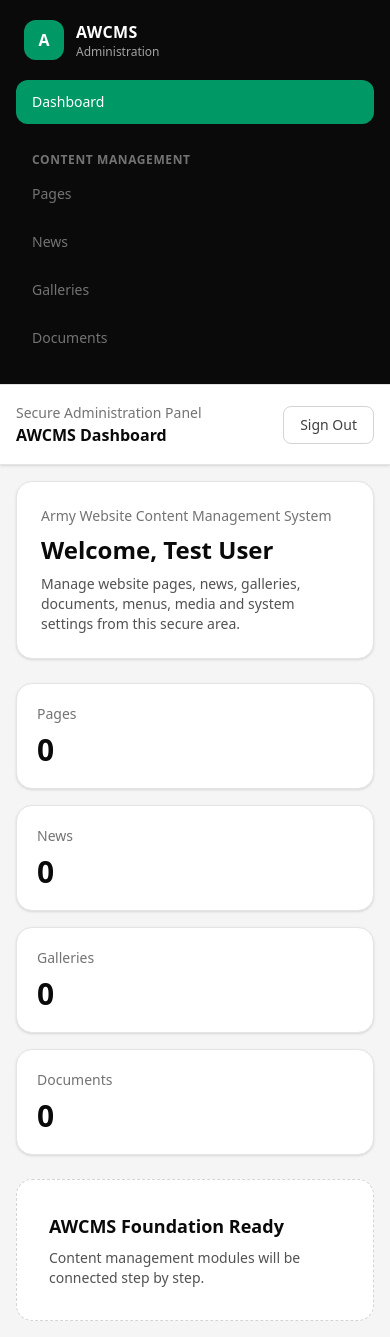
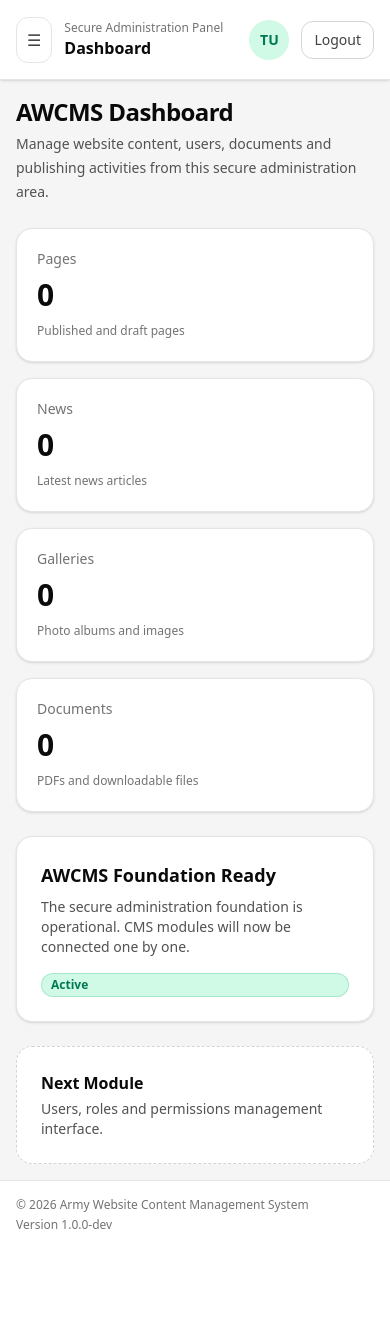
Before and after one commit to isuruaav/awcms, a Laravel app: page /admin in a window 390 px wide. After the commit the page ends 1229 px from the top, so only its background shows below. Run offline with Laravel 12, Linux system fonts and the light colour scheme; a user stored in the database is signed in; data comes from the database, SQL or seed files in the repository; style sheets or scripts are compiled from the project's sources; some libraries are stand-ins or nearby versions.

Commit message:
feat: build responsive permission-aware admin layout

```diff
--- /dev/null
+++ b/config/awcms.php
@@ -0,0 +1,17 @@
+<?php
+
+return [
+    'name' => env('AWCMS_NAME', 'AWCMS'),
+
+    'full_name' => env(
+        'AWCMS_FULL_NAME',
+        'Army Website Content Management System'
+    ),
+
+    'version' => env('AWCMS_VERSION', '1.0.0-dev'),
+
+    'support_email' => env(
+        'AWCMS_SUPPORT_EMAIL',
+        'support@example.com'
+    ),
+];
--- a/resources/css/app.css
+++ b/resources/css/app.css
@@ -64,3 +64,8 @@ select:focus[data-flux-control] {
 /* \[:where(&)\]:size-4 {
     @apply size-4;
 } */
+
+
+[x-cloak] {
+    display: none !important;
+}
--- a/resources/views/admin/dashboard.blade.php
+++ b/resources/views/admin/dashboard.blade.php
@@ -1,51 +1,69 @@
-<x-layouts.admin :title="__('AWCMS Dashboard')">
-    <div class="flex w-full flex-col gap-6">
+<x-layouts.admin :title="__('Dashboard')">
+    <div class="space-y-6">
+        <x-admin.page-header
+            title="AWCMS Dashboard"
+            description="Manage website content, users, documents and publishing activities from this secure administration area."
+        />
+
+        <section class="grid gap-4 sm:grid-cols-2 xl:grid-cols-4">
+            <x-admin.stat-card
+                title="Pages"
+                value="0"
+                description="Published and draft pages"
+            />
+
+            <x-admin.stat-card
+                title="News"
+                value="0"
+                description="Latest news articles"
+            />
+
+            <x-admin.stat-card
+                title="Galleries"
+                value="0"
+                description="Photo albums and images"
+            />
+
+            <x-admin.stat-card
+                title="Documents"
+                value="0"
+                description="PDFs and downloadable files"
+            />
+        </section>
+
         <section
             class="rounded-2xl border border-zinc-200
                    bg-white p-6 shadow-sm"
         >
-            <p class="text-sm font-medium text-zinc-500">
-                Army Website Content Management System
-            </p>
+            <div
+                class="flex flex-col gap-4 sm:flex-row
+                       sm:items-start sm:justify-between"
+            >
+                <div>
+                    <h2 class="text-lg font-semibold text-zinc-950">
+                        AWCMS Foundation Ready
+                    </h2>
 
-            <h2 class="mt-2 text-2xl font-bold text-zinc-950">
-                Welcome, {{ auth()->user()->name }}
-            </h2>
+                    <p class="mt-2 max-w-2xl text-sm text-zinc-600">
+                        The secure administration foundation is operational.
+                        CMS modules will now be connected one by one.
+                    </p>
+                </div>
 
-            <p class="mt-2 max-w-2xl text-sm text-zinc-600">
-                Manage website pages, news, galleries, documents,
-                menus, media and system settings from this secure area.
-            </p>
-        </section>
-
-        <section class="grid gap-4 sm:grid-cols-2 xl:grid-cols-4">
-            @foreach (['Pages', 'News', 'Galleries', 'Documents'] as $module)
-                <article
-                    class="rounded-2xl border border-zinc-200
-                           bg-white p-5 shadow-sm"
-                >
-                    <p class="text-sm text-zinc-500">
-                        {{ $module }}
-                    </p>
-
-                    <p class="mt-2 text-3xl font-bold text-zinc-950">
-                        0
-                    </p>
-                </article>
-            @endforeach
+                <x-admin.status-badge status="active" />
+            </div>
         </section>
 
         <section
             class="rounded-2xl border border-dashed
-                   border-zinc-300 bg-white p-8"
+                   border-zinc-300 bg-white p-6"
         >
-            <h2 class="text-lg font-semibold text-zinc-950">
-                AWCMS Foundation Ready
+            <h2 class="font-semibold text-zinc-950">
+                Next Module
             </h2>
 
-            <p class="mt-2 text-sm text-zinc-600">
-                Content management modules will be connected
-                step by step.
+            <p class="mt-1 text-sm text-zinc-600">
+                Users, roles and permissions management interface.
             </p>
         </section>
     </div>
--- /dev/null
+++ b/resources/views/admin/partials/sidebar-navigation.blade.php
@@ -0,0 +1,84 @@
+<nav class="space-y-1 px-4 py-6">
+    @can('dashboard.view')
+        <x-admin.nav-link
+            :href="route('admin.dashboard')"
+            :active="request()->routeIs('admin.dashboard')"
+        >
+            Dashboard
+        </x-admin.nav-link>
+    @endcan
+
+    <div
+        class="px-4 pb-2 pt-6 text-xs font-semibold
+               uppercase tracking-wider text-zinc-500"
+    >
+        Content Management
+    </div>
+
+    @can('pages.view')
+        <x-admin.nav-link disabled>
+            Pages
+        </x-admin.nav-link>
+    @endcan
+
+    @can('news.view')
+        <x-admin.nav-link disabled>
+            News
+        </x-admin.nav-link>
+    @endcan
+
+    @can('galleries.view')
+        <x-admin.nav-link disabled>
+            Galleries
+        </x-admin.nav-link>
+    @endcan
+
+    @can('documents.view')
+        <x-admin.nav-link disabled>
+            Documents
+        </x-admin.nav-link>
+    @endcan
+
+    @can('media.view')
+        <x-admin.nav-link disabled>
+            Media Library
+        </x-admin.nav-link>
+    @endcan
+
+    <div
+        class="px-4 pb-2 pt-6 text-xs font-semibold
+               uppercase tracking-wider text-zinc-500"
+    >
+        Administration
+    </div>
+
+    @can('users.view')
+        <x-admin.nav-link disabled>
+            Users
+        </x-admin.nav-link>
+    @endcan
+
+    @can('roles.manage')
+        <x-admin.nav-link disabled>
+            Roles & Permissions
+        </x-admin.nav-link>
+    @endcan
+
+    @can('menus.manage')
+        <x-admin.nav-link disabled>
+            Menus
+        </x-admin.nav-link>
+    @endcan
+
+    @can('settings.manage')
+        <x-admin.nav-link disabled>
+            Site Settings
+        </x-admin.nav-link>
+    @endcan
+
+    @can('audit.view')
+        <x-admin.nav-link disabled>
+            Activity Logs
+        </x-admin.nav-link>
+    @endcan
+</nav>
--- /dev/null
+++ b/resources/views/components/admin/nav-link.blade.php
@@ -0,0 +1,36 @@
+@props([
+    'href' => '#',
+    'active' => false,
+    'disabled' => false,
+])
+
+@if ($disabled)
+    <span
+        {{ $attributes->class([
+            'flex cursor-not-allowed items-center gap-3 rounded-xl px-4 py-3',
+            'text-sm font-medium text-zinc-600',
+        ]) }}
+    >
+        {{ $slot }}
+
+        <span
+            class="ml-auto rounded-full bg-zinc-800 px-2 py-0.5
+                   text-[10px] font-semibold uppercase tracking-wide
+                   text-zinc-400"
+        >
+            Soon
+        </span>
+    </span>
+@else
+    <a
+        href="{{ $href }}"
+        {{ $attributes->class([
+            'flex items-center gap-3 rounded-xl px-4 py-3',
+            'text-sm font-medium transition duration-150',
+            'bg-emerald-600 text-white shadow-sm' => $active,
+            'text-zinc-300 hover:bg-zinc-800 hover:text-white' => ! $active,
+        ]) }}
+    >
+        {{ $slot }}
+    </a>
+@endif
--- /dev/null
+++ b/resources/views/components/admin/page-header.blade.php
@@ -0,0 +1,29 @@
+@props([
+    'title',
+    'description' => null,
+])
+
+<div
+    {{ $attributes->class([
+        'flex flex-col gap-4 sm:flex-row',
+        'sm:items-start sm:justify-between',
+    ]) }}
+>
+    <div>
+        <h1 class="text-2xl font-bold tracking-tight text-zinc-950">
+            {{ $title }}
+        </h1>
+
+        @if ($description)
+            <p class="mt-1 max-w-3xl text-sm leading-6 text-zinc-600">
+                {{ $description }}
+            </p>
+        @endif
+    </div>
+
+    @isset($actions)
+        <div class="flex shrink-0 items-center gap-3">
+            {{ $actions }}
+        </div>
+    @endisset
+</div>
--- /dev/null
+++ b/resources/views/components/admin/stat-card.blade.php
@@ -0,0 +1,26 @@
+@props([
+    'title',
+    'value' => 0,
+    'description' => null,
+])
+
+<article
+    {{ $attributes->class([
+        'rounded-2xl border border-zinc-200',
+        'bg-white p-5 shadow-sm',
+    ]) }}
+>
+    <p class="text-sm font-medium text-zinc-500">
+        {{ $title }}
+    </p>
+
+    <p class="mt-2 text-3xl font-bold tracking-tight text-zinc-950">
+        {{ $value }}
+    </p>
+
+    @if ($description)
+        <p class="mt-2 text-xs leading-5 text-zinc-500">
+            {{ $description }}
+        </p>
+    @endif
+</article>
--- /dev/null
+++ b/resources/views/components/admin/status-badge.blade.php
@@ -0,0 +1,29 @@
+@props([
+    'status' => 'draft',
+])
+
+@php
+    $classes = match ($status) {
+        'published', 'active' =>
+            'bg-emerald-100 text-emerald-700 ring-emerald-600/20',
+
+        'review', 'pending' =>
+            'bg-amber-100 text-amber-700 ring-amber-600/20',
+
+        'archived', 'inactive' =>
+            'bg-zinc-100 text-zinc-700 ring-zinc-600/20',
+
+        default =>
+            'bg-blue-100 text-blue-700 ring-blue-600/20',
+    };
+@endphp
+
+<span
+    {{ $attributes->class([
+        'inline-flex items-center rounded-full px-2.5 py-1',
+        'text-xs font-semibold capitalize ring-1 ring-inset',
+        $classes,
+    ]) }}
+>
+    {{ str_replace('_', ' ', $status) }}
+</span>
--- a/resources/views/components/layouts/admin.blade.php
+++ b/resources/views/components/layouts/admin.blade.php
@@ -1,5 +1,5 @@
 @props([
-    'title' => 'AWCMS',
+    'title' => 'Dashboard',
 ])
 
 <!DOCTYPE html>
@@ -20,7 +20,9 @@
         content="{{ csrf_token() }}"
     >
 
-    <title>{{ $title }} | {{ config('app.name', 'AWCMS') }}</title>
+    <title>
+        {{ $title }} | {{ config('awcms.name', 'AWCMS') }}
+    </title>
 
     @vite([
         'resources/css/app.css',
@@ -30,16 +32,82 @@
     @livewireStyles
 </head>
 
-<body class="min-h-full bg-zinc-100 text-zinc-950 antialiased">
+<body
+    class="min-h-full bg-zinc-100 text-zinc-950 antialiased"
+    x-data="{ sidebarOpen: false }"
+>
+    {{-- Mobile overlay --}}
+    <div
+        x-cloak
+        x-show="sidebarOpen"
+        x-transition.opacity
+        class="fixed inset-0 z-40 bg-zinc-950/70 lg:hidden"
+        @click="sidebarOpen = false"
+    ></div>
+
+    {{-- Mobile sidebar --}}
+    <aside
+        x-cloak
+        x-show="sidebarOpen"
+        x-transition:enter="transition ease-out duration-200"
+        x-transition:enter-start="-translate-x-full"
+        x-transition:enter-end="translate-x-0"
+        x-transition:leave="transition ease-in duration-150"
+        x-transition:leave-start="translate-x-0"
+        x-transition:leave-end="-translate-x-full"
+        class="fixed inset-y-0 left-0 z-50 w-72 bg-zinc-950
+               text-white shadow-2xl lg:hidden"
+    >
+        <div
+            class="flex h-20 items-center justify-between
+                   border-b border-zinc-800 px-5"
+        >
+            <a
+                href="{{ route('admin.dashboard') }}"
+                class="flex items-center gap-3"
+            >
+                <div
+                    class="flex size-10 items-center justify-center
+                           rounded-xl bg-emerald-600 font-bold"
+                >
+                    A
+                </div>
+
+                <div>
+                    <p class="font-bold">
+                        {{ config('awcms.name', 'AWCMS') }}
+                    </p>
+
+                    <p class="text-xs text-zinc-400">
+                        Administration
+                    </p>
+                </div>
+            </a>
+
+            <button
+                type="button"
+                class="rounded-lg p-2 text-zinc-400
+                       hover:bg-zinc-800 hover:text-white"
+                @click="sidebarOpen = false"
+                aria-label="Close navigation"
+            >
+                ✕
+            </button>
+        </div>
+
+        @include('admin.partials.sidebar-navigation')
+    </aside>
+
     <div class="min-h-screen lg:flex">
-
-        {{-- Sidebar --}}
+        {{-- Desktop sidebar --}}
         <aside
-            class="border-b border-zinc-200 bg-zinc-950 text-white
-                   lg:min-h-screen lg:w-72 lg:border-b-0
-                   lg:border-r lg:border-zinc-800"
+            class="hidden min-h-screen w-72 shrink-0
+                   bg-zinc-950 text-white lg:block"
         >
-            <div class="flex h-20 items-center px-6">
+            <div
+                class="flex h-20 items-center
+                       border-b border-zinc-800 px-6"
+            >
                 <a
                     href="{{ route('admin.dashboard') }}"
                     class="flex items-center gap-3"
@@ -53,7 +121,7 @@
 
                     <div>
                         <p class="font-bold tracking-wide">
-                            AWCMS
+                            {{ config('awcms.name', 'AWCMS') }}
                         </p>
 
                         <p class="text-xs text-zinc-400">
@@ -63,69 +131,60 @@
                 </a>
             </div>
 
-            <nav class="space-y-1 px-4 pb-6">
-                <a
-                    href="{{ route('admin.dashboard') }}"
-                    class="flex items-center rounded-xl px-4 py-3
-                           text-sm font-medium transition
-                           {{ request()->routeIs('admin.dashboard')
-                                ? 'bg-emerald-600 text-white'
-                                : 'text-zinc-300 hover:bg-zinc-800 hover:text-white' }}"
-                >
-                    Dashboard
-                </a>
-
-                {{-- These modules will be connected later. --}}
-                <div class="px-4 pt-6 text-xs font-semibold uppercase tracking-wider text-zinc-500">
-                    Content Management
-                </div>
-
-                <span class="block rounded-xl px-4 py-3 text-sm text-zinc-500">
-                    Pages
-                </span>
-
-                <span class="block rounded-xl px-4 py-3 text-sm text-zinc-500">
-                    News
-                </span>
-
-                <span class="block rounded-xl px-4 py-3 text-sm text-zinc-500">
-                    Galleries
-                </span>
-
-                <span class="block rounded-xl px-4 py-3 text-sm text-zinc-500">
-                    Documents
-                </span>
-            </nav>
+            @include('admin.partials.sidebar-navigation')
         </aside>
 
-        {{-- Main area --}}
+        {{-- Main content area --}}
         <div class="min-w-0 flex-1">
+            <header
+                class="sticky top-0 z-30 flex min-h-20
+                       items-center justify-between
+                       border-b border-zinc-200 bg-white/95
+                       px-4 shadow-sm backdrop-blur
+                       sm:px-6 lg:px-8"
+            >
+                <div class="flex min-w-0 items-center gap-3">
+                    <button
+                        type="button"
+                        class="rounded-xl border border-zinc-200
+                               bg-white p-2.5 text-zinc-700
+                               hover:bg-zinc-100 lg:hidden"
+                        @click="sidebarOpen = true"
+                        aria-label="Open navigation"
+                    >
+                        ☰
+                    </button>
 
-            {{-- Top navigation --}}
-            <header
-                class="flex min-h-20 items-center justify-between
-                       border-b border-zinc-200 bg-white px-4
-                       shadow-sm sm:px-6 lg:px-8"
-            >
-                <div>
-                    <p class="text-sm text-zinc-500">
+                    <div class="min-w-0">
+                        <p class="text-xs font-medium text-zinc-500">
                             Secure Administration Panel
                         </p>
 
-                    <h1 class="font-semibold text-zinc-950">
+                        <p
+                            class="truncate font-semibold text-zinc-950"
+                        >
                             {{ $title }}
-                    </h1>
+                        </p>
+                    </div>
                 </div>
 
-                <div class="flex items-center gap-4">
+                <div class="flex items-center gap-3">
                     <div class="hidden text-right sm:block">
                         <p class="text-sm font-semibold text-zinc-900">
                             {{ auth()->user()->name }}
                         </p>
 
                         <p class="text-xs text-zinc-500">
-                            {{ auth()->user()->email }}
+                            {{ auth()->user()->roles->pluck('name')->join(', ') }}
                         </p>
+                    </div>
+
+                    <div
+                        class="flex size-10 items-center justify-center
+                               rounded-full bg-emerald-100
+                               text-sm font-bold text-emerald-700"
+                    >
+                        {{ auth()->user()->initials() }}
                     </div>
 
                     <form
@@ -136,21 +195,43 @@
 
                         <button
                             type="submit"
-                            class="rounded-lg border border-zinc-300
-                                   bg-white px-4 py-2 text-sm font-medium
-                                   text-zinc-700 transition
-                                   hover:bg-zinc-100"
+                            class="rounded-xl border border-zinc-300
+                                   bg-white px-3 py-2 text-sm
+                                   font-medium text-zinc-700
+                                   transition hover:bg-zinc-100"
                         >
-                            Sign Out
+                            Logout
                         </button>
                     </form>
                 </div>
             </header>
 
-            {{-- Page content --}}
             <main class="p-4 sm:p-6 lg:p-8">
+                <div class="mx-auto w-full max-w-7xl">
                     {{ $slot }}
+                </div>
             </main>
+
+            <footer
+                class="border-t border-zinc-200 bg-white
+                       px-4 py-4 sm:px-6 lg:px-8"
+            >
+                <div
+                    class="mx-auto flex max-w-7xl flex-col
+                           gap-1 text-xs text-zinc-500
+                           sm:flex-row sm:items-center
+                           sm:justify-between"
+                >
+                    <p>
+                        © {{ now()->year }}
+                        {{ config('awcms.full_name') }}
+                    </p>
+
+                    <p>
+                        Version {{ config('awcms.version') }}
+                    </p>
+                </div>
+            </footer>
         </div>
     </div>
 
```
Also changed, not shown: tests/Feature/Admin/AdminLayoutTest.php (added, +46 -0 lines). Lines whose indentation alone changed are shown as unchanged.
